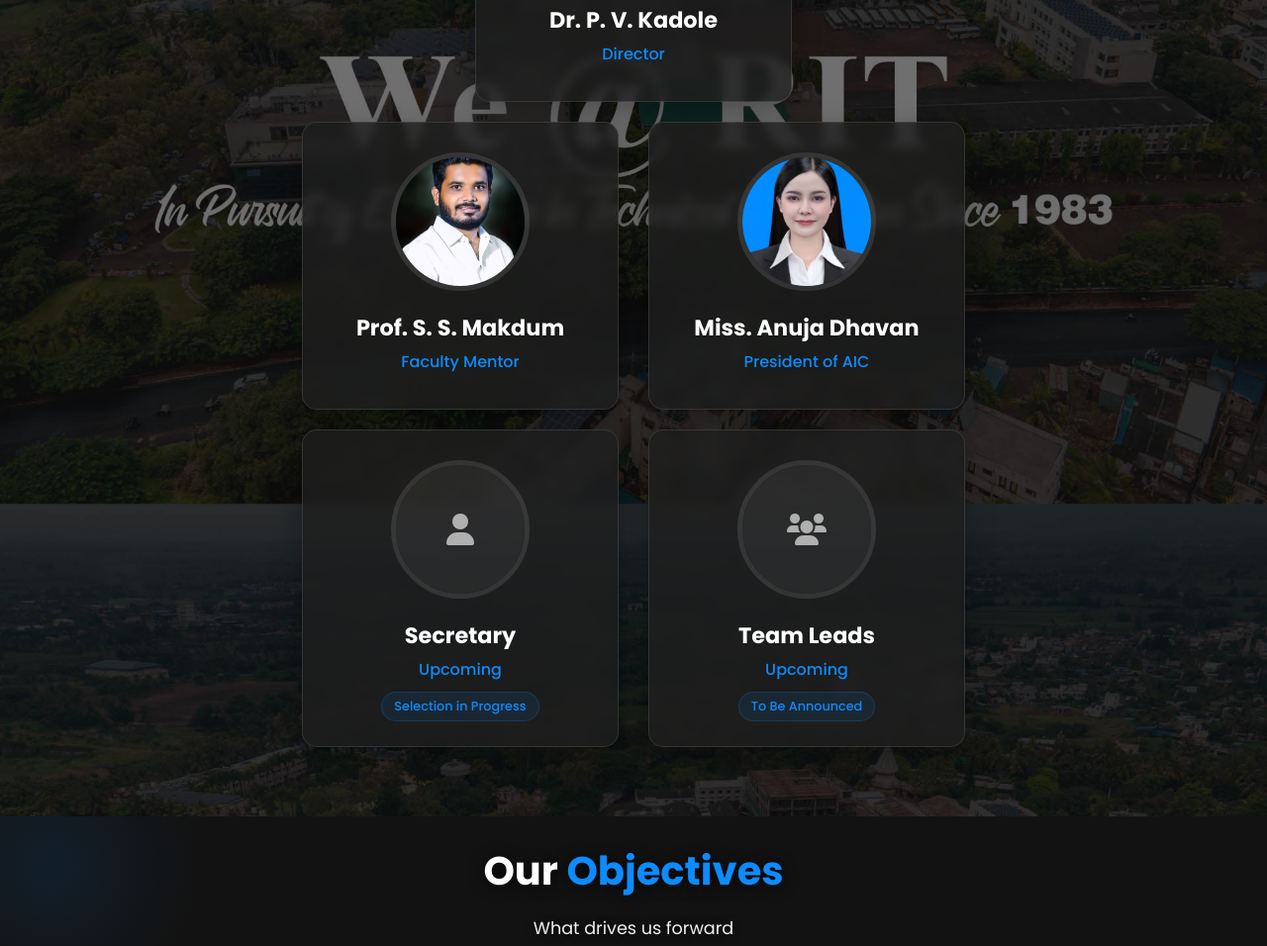
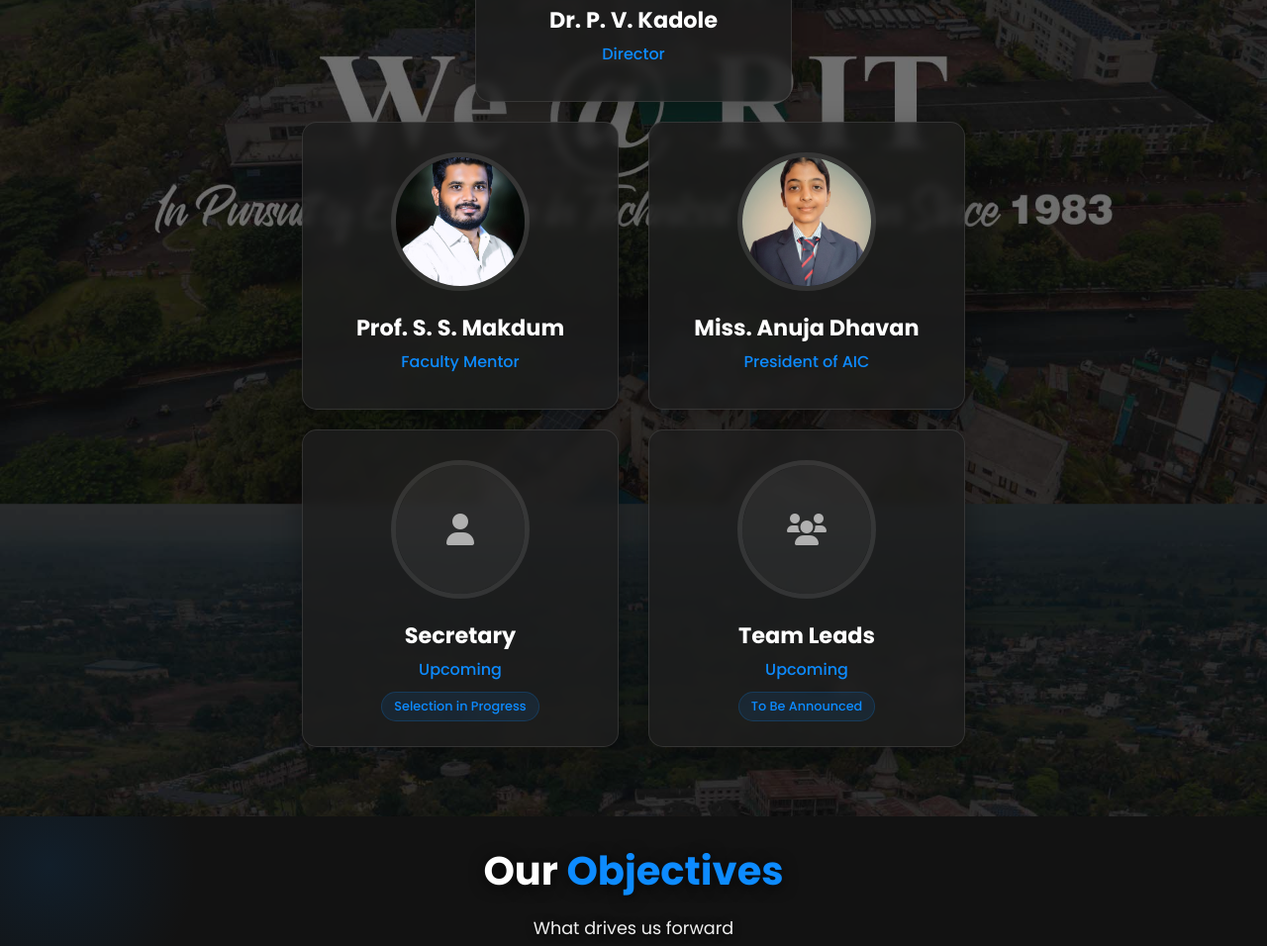
Before and after one commit to scorpionawaz/aic-rit, a plain HTML site: page index.html in a window 1280 px wide. Shown: the part 2079-3035 px from the top of the page at 99% size. Drawn offline with Linux system fonts and the light colour scheme.

Commit message:
updated prseident image

```diff
--- a/index.html
+++ b/index.html
@@ -202,7 +202,7 @@
                     <!-- President -->
                     <div class="leader-card">
                         <div class="leader-image">
-                            <img src="images/president.jpg" alt="President of AIC" />
+                            <img src="images/president.png" alt="President of AIC" />
                         </div>
                         <div class="leader-info">
                             <h3 class="leader-name">Miss. Anuja Dhavan</h3>
```
Also changed, not shown: images/president.jpg (deleted), images/president.png (added).
